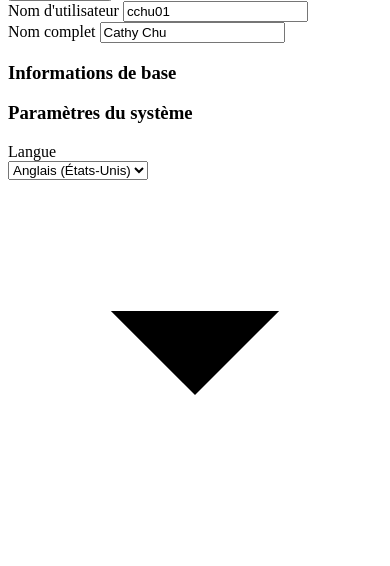
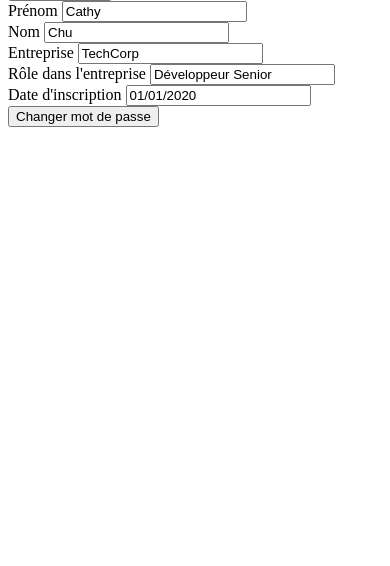
Before and after one commit to NicolasFrouin/challenge1_4iw3, a Symfony app: template templates/settings/settings.html.twig in a window 390 px wide; the page is wider, and only the part inside the window is pictured. Shown: the part 1284-1850 px from the top of that part. After the commit the page ends 1411 px from the top of that part, so only its background shows below. Run offline with Twig, Linux system fonts and the light colour scheme; the template is opened without the code that fills it, so the values that code supplies are empty; some libraries are stand-ins or nearby versions.

Commit message:
Test settings

```diff
--- a/templates/settings/settings.html.twig
+++ b/templates/settings/settings.html.twig
@@ -15,34 +15,27 @@
         </div>
         <div class="md:w-3/4">
             <div class="mb-4">
-                <label for="username" class="block text-gray-700 text-sm font-bold mb-2">Nom d'utilisateur</label>
-                <input type="text" id="username" class="shadow appearance-none border rounded w-full py-2 px-3 text-gray-700 leading-tight focus:outline-none focus:shadow-outline" value="cchu01">
+                <label for="firstname" class="block text-gray-700 text-sm font-bold mb-2">Prénom</label>
+                <input type="text" id="firstname" class="shadow appearance-none border rounded w-full py-2 px-3 text-gray-700 leading-tight focus:outline-none focus:shadow-outline" value="Cathy">
             </div>
-            <div>
-                <label for="fullname" class="block text-gray-700 text-sm font-bold mb-2">Nom complet</label>
-                <input type="text" id="fullname" class="shadow appearance-none border rounded w-full py-2 px-3 text-gray-700 leading-tight focus:outline-none focus:shadow-outline" value="Cathy Chu">
+            <div class="mb-4">
+                <label for="lastname" class="block text-gray-700 text-sm font-bold mb-2">Nom</label>
+                <input type="text" id="lastname" class="shadow appearance-none border rounded w-full py-2 px-3 text-gray-700 leading-tight focus:outline-none focus:shadow-outline" value="Chu">
             </div>
-        </div>
-    </div>
-
-    <div class="flex flex-col md:flex-row">
-        <div class="md:w-1/2 mb-4 md:mb-0">
-            <h3 class="text-gray-700 text-lg font-medium mb-3">Informations de base</h3>
-        </div>
-        <div class="md:w-1/2">
-            <h3 class="text-gray-700 text-lg font-medium mb-3">Paramètres du système</h3>
             <div class="mb-4">
-                <label for="language" class="block text-gray-700 text-sm font-bold mb-2">Langue</label>
-                <div class="relative">
-                    <select id="language" class="block appearance-none w-full bg-white border border-gray-400 hover:border-gray-500 px-4 py-2 pr-8 rounded shadow leading-tight focus:outline-none focus:shadow-outline">
-                        <option>Anglais (États-Unis)</option>
-                    </select>
-                    <div class="pointer-events-none absolute inset-y-0 right-0 flex items-center px-2 text-gray-700">
-                        <svg class="fill-current h-4 w-4" xmlns="http://www.w3.org/2000/svg" viewBox="0 0 20 20">
-                            <path d="M5.5 7L10 11.5 14.5 7z"/>
-                        </svg>
-                    </div>
-                </div>
+                <label for="company" class="block text-gray-700 text-sm font-bold mb-2">Entreprise</label>
+                <input type="text" id="company" class="shadow appearance-none border rounded w-full py-2 px-3 text-gray-700 leading-tight focus:outline-none focus:shadow-outline" value="TechCorp">
+            </div>
+            <div class="mb-4">
+                <label for="role" class="block text-gray-700 text-sm font-bold mb-2">Rôle dans l'entreprise</label>
+                <input type="text" id="role" class="shadow appearance-none border rounded w-full py-2 px-3 text-gray-700 leading-tight focus:outline-none focus:shadow-outline" value="Développeur Senior">
+            </div>
+            <div class="mb-4">
+                <label for="signup_date" class="block text-gray-700 text-sm font-bold mb-2">Date d'inscription</label>
+                <input type="text" id="signup_date" class="shadow appearance-none border rounded w-full py-2 px-3 text-gray-700 leading-tight focus:outline-none focus:shadow-outline" value="01/01/2020">
+            </div>
+            <div class="mb-4">
+                <button class="bg-blue-500 hover:bg-blue-700 text-white font-bold py-2 px-4 rounded focus:outline-none focus:shadow-outline">Changer mot de passe</button>
             </div>
         </div>
     </div>
```
